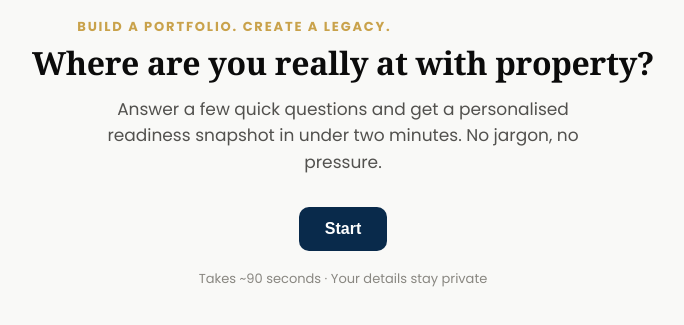
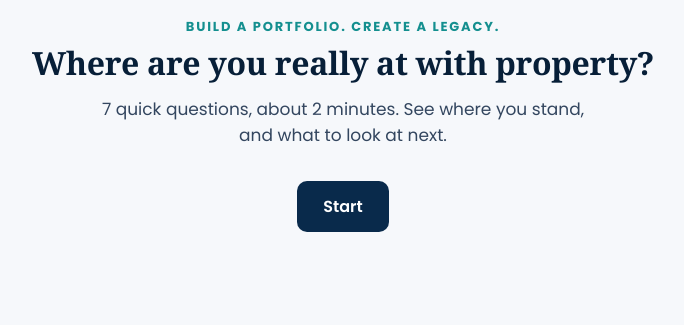
Before and after one commit to bradreece/capitalvue-site, a website: page content/readiness-funnel.src.html in a window 1280 px wide. Shown: the part 97-422 px from the top of the page, without its empty margins (297-981 px from the left). Drawn offline with Linux system fonts and the light colour scheme; files whose address does not match are found by name; a web font is replaced by a local one.

Commit message:
Align CTAs and quiz with contact page
- Shared CTA band uses contact page copy
- Remove no-obligation wording from Brisbane/Adelaide boxes
- Rename remaining tracker references to CapitalVue Portfolio
- Quiz intro: new copy, centred tag, brand fonts and colours

```diff
--- a/content/readiness-funnel.src.html
+++ b/content/readiness-funnel.src.html
@@ -7,9 +7,9 @@
 <style>
   :root{
     color-scheme:light;
-    --plane:#f9f9f7; --surface:#ffffff; --surface-2:#fcfcfb;
-    --ink:#0b0b0b; --ink-2:#52514e; --muted:#898781;
-    --grid:#e1e0d9; --baseline:#c3c2b7;
+    --plane:#f6f8fb; --surface:#ffffff; --surface-2:#fbfcfe;
+    --ink:#071f38; --ink-2:#33465f; --muted:#57687f;
+    --grid:#dde3ec; --baseline:#c3cddb;
     --series:#148f8f; --series-soft:rgba(20,143,143,0.10);
     --brand-navy:#092a4b; --brand-gold:#c9a24b;
     --accent:#092a4b; --accent-soft:rgba(9,42,75,0.08);
@@ -23,6 +23,8 @@
   @font-face{font-family:'Poppins';src:url('assets/fonts/poppins-400.woff2') format('woff2');font-weight:400;font-display:swap}
   @font-face{font-family:'Poppins';src:url('assets/fonts/poppins-600.woff2') format('woff2');font-weight:600;font-display:swap}
   @font-face{font-family:'Poppins';src:url('assets/fonts/poppins-700.woff2') format('woff2');font-weight:700;font-display:swap}
+  @font-face{font-family:'Fraunces';src:url('assets/fonts/fraunces-var.woff2') format('woff2-variations');font-weight:400 700;font-display:swap}
+  button,input,select,textarea{font-family:inherit}
   .intro h1,.q h2,.arch-name,.cta h3{font-family:var(--serif);font-weight:700}
   *{box-sizing:border-box}
   html,body{margin:0}
@@ -46,7 +48,7 @@
   .intro{text-align:center;padding:48px 8px 8px}
   .logo-lg{height:46px;width:auto;margin:0 auto 20px;display:block}
   .intro h1{font-size:32px;line-height:1.15;letter-spacing:-0.01em;margin:0 0 14px}
-  .intro .tag{font-size:13px;letter-spacing:.14em;color:var(--brand-gold);font-weight:700;margin:0 0 8px;text-transform:uppercase}
+  .intro .tag{font-size:13px;letter-spacing:.14em;color:var(--series);font-weight:700;margin:0 auto 8px;text-transform:uppercase}
   .intro p{font-size:17px;color:var(--ink-2);max-width:48ch;margin:0 auto 10px}
   .intro .meta{font-size:13px;color:var(--muted);margin-top:18px}
 
@@ -156,9 +158,8 @@
       <img class="logo-lg" src="assets/logo-2.png" alt="CapitalVue">
       <p class="tag">Build a portfolio. Create a legacy.</p>
       <h1>Where are you really at with property?</h1>
-      <p>Answer a few quick questions and get a personalised readiness snapshot in under two minutes. No jargon, no pressure.</p>
+      <p>7 quick questions, about 2 minutes. See where you stand, and what to look at next.</p>
       <button class="btn" id="startBtn" style="margin-top:22px">Start</button>
-      <p class="meta">Takes ~90 seconds · Your details stay private</p>
     </div>
   </section>
 
```
Also changed, not shown: build.js.
